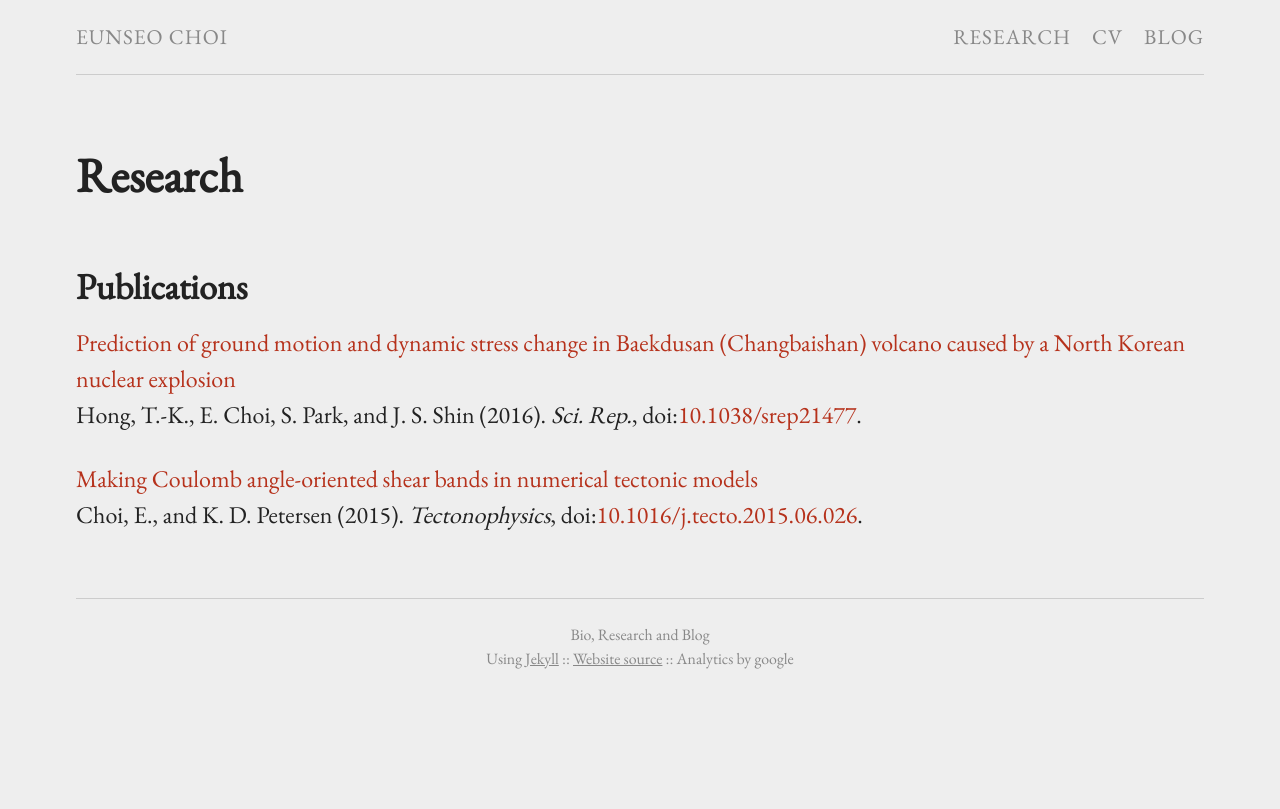
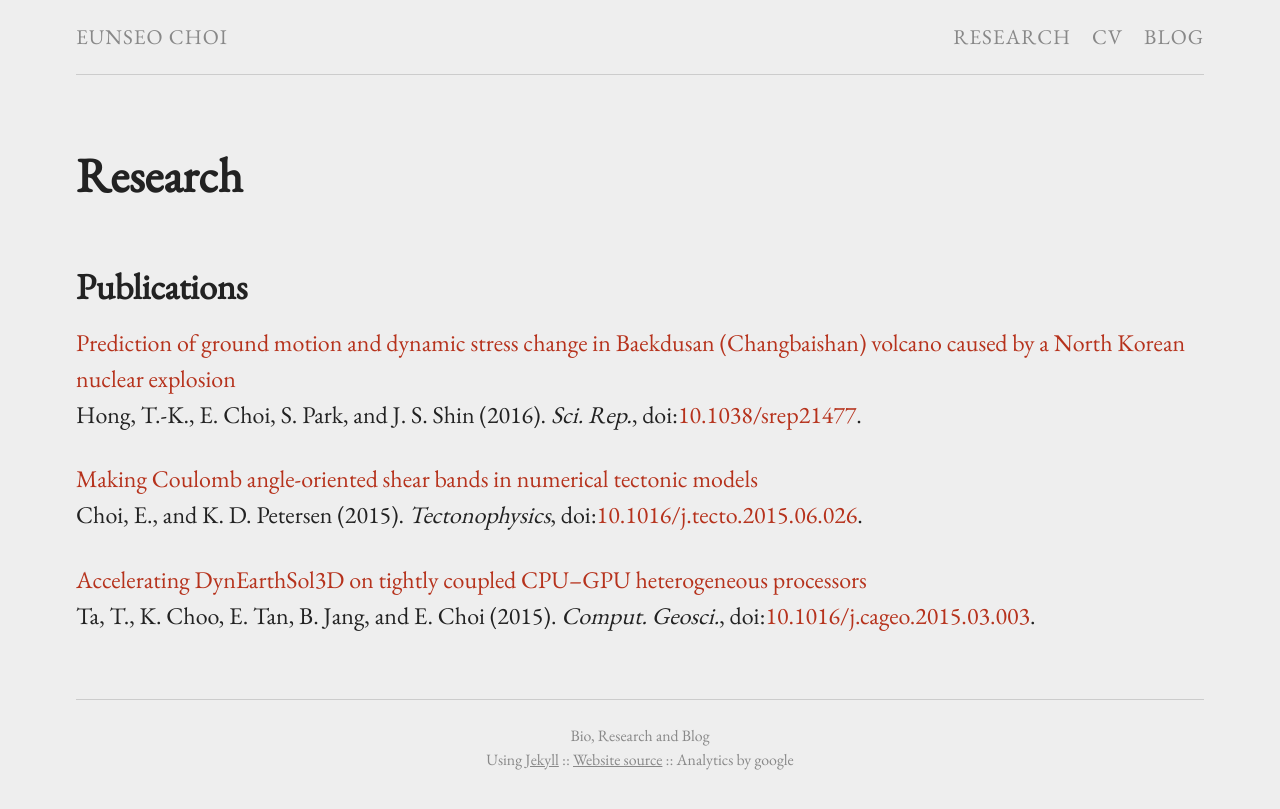
Before and after one commit to echoi/echoi.github.io, a Jekyll site: the page built from research.md, in a window 1280 px wide. Shown: the top 809 px of the page. Built offline with Jekyll 4.4.1, drawn with Linux system fonts in a browser that asks for light colours.

Commit message:
added a pulication

```diff
--- a/research.md
+++ b/research.md
@@ -17,6 +17,13 @@ pubs:
       journal: "Tectonophysics"
       doi: "10.1016/j.tecto.2015.06.026"
       kudos: "http://goo.gl/wvoYeE"
+
+    - author: "Ta, T., K. Choo, E. Tan, B. Jang, and E. Choi"
+      year: "(2015)"
+      title: "Accelerating DynEarthSol3D on tightly coupled CPU–GPU heterogeneous processors"
+      journal: "Comput. Geosci."
+      doi: "10.1016/j.cageo.2015.03.003"
+      kudos: "http://goo.gl/pLKmhL"
 ---
 
 ## Publications
```
